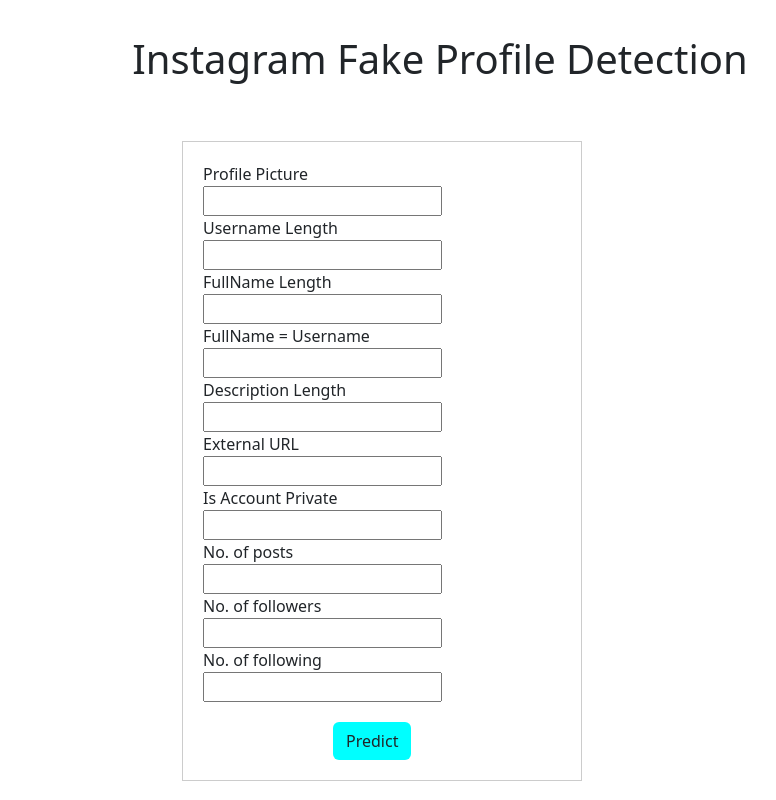
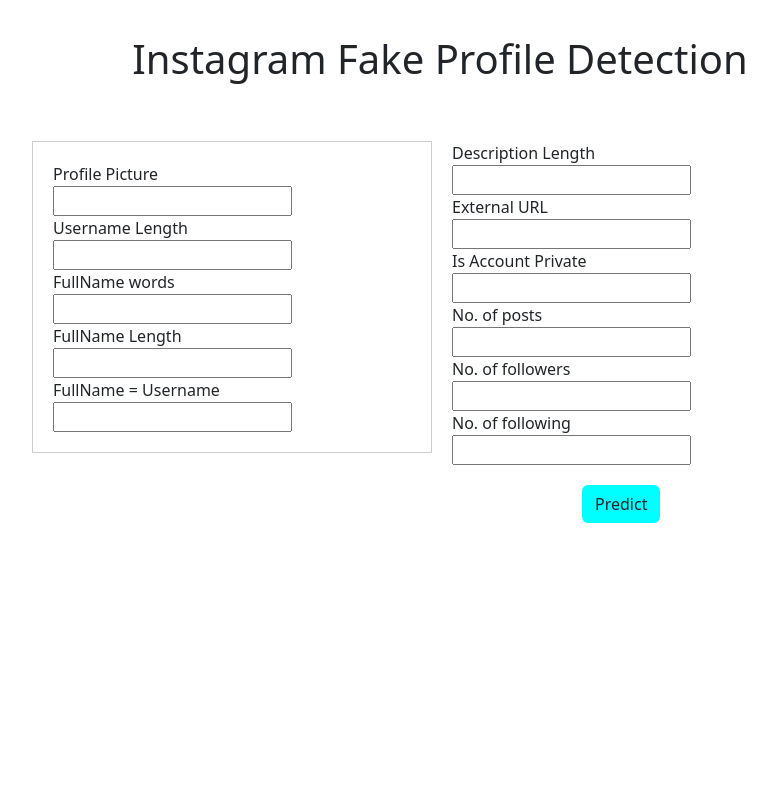
Before and after one commit to AakashMahajn/fake-profile-detection-using-ML-and-Flask, a Flask app: page / in a window 1280 px wide. Shown: the whole page, without its empty margins (200-976 px from the left). Run offline with Flask 3, Linux system fonts and the light colour scheme; parts of the project's set-up code (start-up, migrations or seed data) failed here and were passed over.

Commit message:
files added

```diff
--- a/app.py
+++ b/app.py
@@ -1,6 +1,8 @@
 from flask import Flask, render_template, url_for,request
+import pickle
 
 app = Flask(__name__)
+model = pickle.load(open('model.pkl','rb'))
 
 @app.route('/', methods=['POST','GET'])
 def index():
@@ -10,14 +12,20 @@
 def predict():
     profilepic = int(request.form ['profilepic'])
     username = int(request.form ['username'])
+    words = int(request.form ['words'])
     fullname = int(request.form ['fullname'])
     equal = int(request.form ['equal'])
     description = int(request.form ['description'])
+    external = int(request.form ['external'])
     private = int(request.form ['private'])
     posts = int(request.form ['posts'])
     followers = int(request.form ['followers'])
     following = int(request.form ['following'])
-    return render_template('index.html')
+
+    prediction = model.predict([[profilepic, username, words, fullname, equal, description, external, private, posts, followers, following]])
+    output = round(prediction[0])
+    return render_template('index.html',prediction_text=f'TH account is {output}')
+
 
 if __name__ == "__main__":
     app.run(debug=True)
--- a/static/Styles/main.css
+++ b/static/Styles/main.css
@@ -10,7 +10,7 @@
 
 .form {
     text-align: left;
-    margin-left: 300px;
+    margin-left: 150px;
     width: 400px; /* Adjust to your desired width */
     padding: 20px;
     border: 1px solid #ccc;
--- a/templates/index.html
+++ b/templates/index.html
@@ -12,27 +12,35 @@
 <body>
     <div class="container">
         <h1>Instagram Fake Profile Detection</h1>
-
+        <div class="row">
+            <div class="col-md-6">
                 <div class="form">
                     <form action="{{url_for('predict')}}" method="post">
-
                         <label>Profile Picture</label><br>
                         <input type="text" name="profilepic" required="required"><br>
 
                         <label>Username Length</label><br>
                         <input type="text" name="username" required="required"><br>
 
+                        <label>FullName words</label><br>
+                        <input type="text" name="words" required="required"><br>
+
                         <label>FullName Length</label><br>
                         <input type="text" name="fullname" required="required"><br>
 
                         <label>FullName = Username</label><br>
                         <input type="text" name="equal" required="required"><br>
+                    </form>
+                </div>
+            </div>
 
+            <div class="col-md-6">
+                <form action="{{url_for('predict')}}" method="post">
                     <label>Description Length</label><br>
                     <input type="text" name="description" required="required"><br>
 
                     <label>External URL</label><br>
-                <input type="text" name="externalurl" required="required"><br>
+                    <input type="text" name="external" required="required"><br>
 
                     <label>Is Account Private</label><br>
                     <input type="text" name="private" required="required"><br>
@@ -50,11 +58,6 @@
                 </form>
             </div>
         </div>
-
-
-
-
-    </form>
-
+    </div>
 </body>
 </html>
```
Also changed, not shown: 3 other files. Lines whose indentation alone changed are shown as unchanged.
